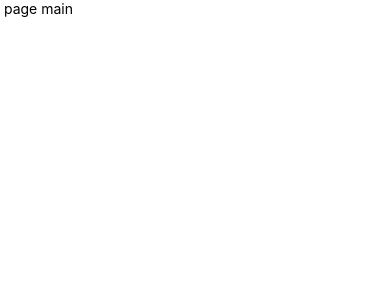
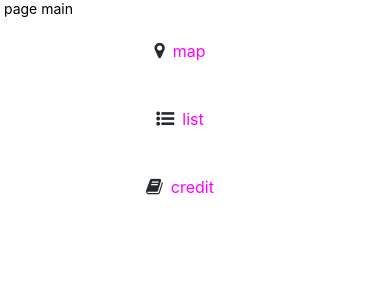
Before and after one commit to ndrini/appace, a React Native app: screen / in a window 390 px wide. Shown: the top 300 px of the page. Built offline with nearby package versions, Linux system fonts and the light colour scheme.

Commit message:
feat: build basic navigation structure

```diff
--- a/App.js
+++ b/App.js
@@ -3,27 +3,86 @@ import { StyleSheet, Text, View } from 'react-native';
 import { useState } from 'react';
 
 import PlaceholderPage from './components/PlaceholderPage';
+import Button from './components/Button';
+
+let pCredits = "credits";
+
 
 export default function App() {
   const [page, setPage] = useState("main")
 
+  const onPressCredit = () => { setPage("credits"); }
+  const onPressMap = () => { setPage("map"); }
+  const onPressList = () => { setPage("list"); }
+  const onPressMain = () => { setPage("main"); }
+
+
   switch (page) {
     case "main":
       return (
+        <View>
           <PlaceholderPage
             page={"main"}
           />
+          <Button
+            label="map"
+            iconType={"map-marker"}
+            onPress={onPressMap}
+          />
+          <Button
+            label="list"
+            iconType={"list-ul"}
+            onPress={onPressList}
+          />
+          <Button
+            label="credit"
+            iconType={"book"}
+            onPress={onPressCredit}
+          />
 
+        </View>
       );
     case "credits":
       return (
+        <View>
           <PlaceholderPage
             page={"credits"}
           />
+          <Button
+            label="main"
+            iconType={"arrow-left"}
+            onPress={onPressMain}
+          />
+        </View>
+      );
+    case "list":
+      return (
+        <View >
+          <PlaceholderPage
+            page={"list"}
+          />
+
+          <Button
+            label="main"
+            iconType={"back"}
+            onPress={onPressMain}
+          />
+        </View >
       );
     default:
-      break;
-        // code block
+      return (
+        <View>
+          <PlaceholderPage
+            page={"NO ANY page STATE VALUE!!!"}
+          />
+          <Button
+            label="main"
+            iconType={"back"}
+            onPress={onPressMain}
+          />
+        </View>
+
+      );
   }
 }
 
--- a/components/Button.js
+++ b/components/Button.js
@@ -42,7 +42,7 @@ const styles = StyleSheet.create({
         paddingRight: 8,
     },
     buttonLabel: {
-        color: '#fff',
+        color: '#f0f',
         fontSize: 16,
     },
 });
```
Also changed, not shown: 1 other file (tests, documents, lock files or other folders). Lines whose indentation alone changed are shown as unchanged.
